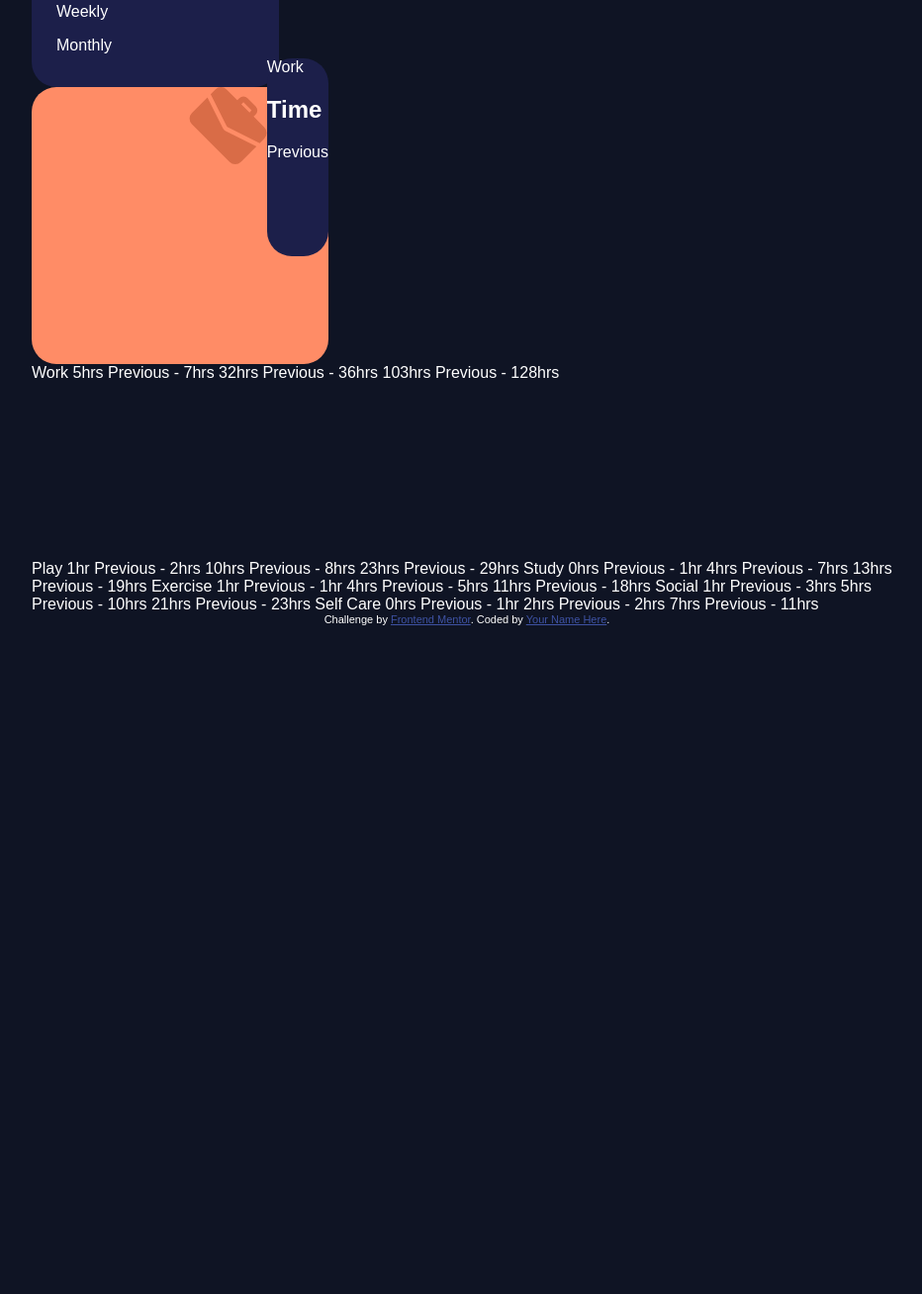
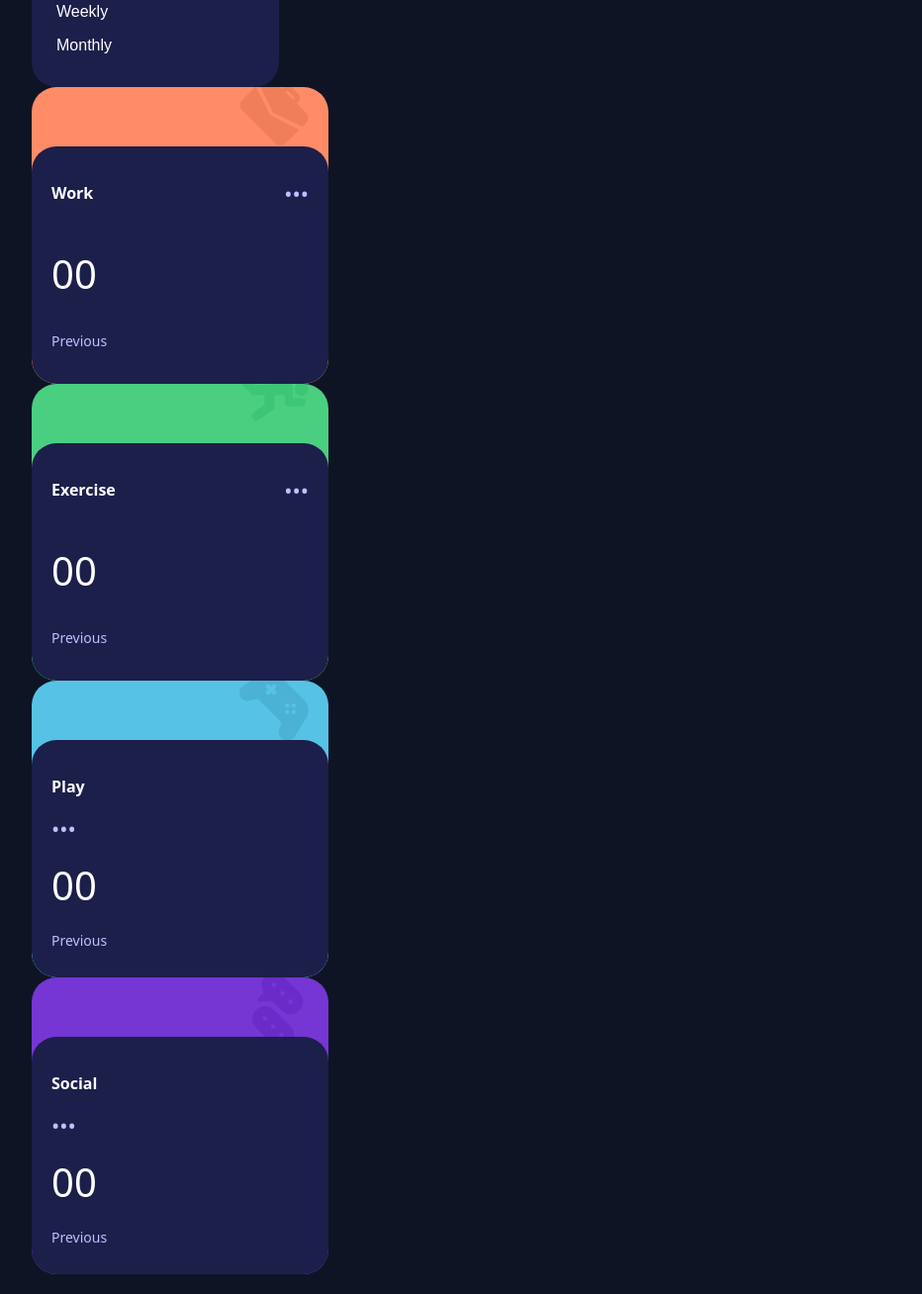
Before and after one commit to Vacuna98/time-tracking-dashboard-main, a plain HTML site: page index.html in a window 1280 px wide. Shown: the part 612-1920 px from the top of the page at 99% size, without its empty margins (168-1100 px from the left). Before the commit the page ends 1444 px from the top, so only its background shows below. Drawn offline with Linux system fonts and the light colour scheme.

Commit message:
card update

```diff
--- a/index.html
+++ b/index.html
@@ -56,40 +56,142 @@
 <!------------------------------------ Work --------------------------------->
     <div class="container container2">
 
-      <div class="row">
+
         <img src="./images/icon-work.svg" class="work-img" alt="work background suitcase">
-      </div>
-      <div class="row">
 
-        <div class="box2 box2-text ">
-          <p>Work</p>
-          <h2> Time</h2>
-          <p> Previous</p>
-        </div>
-      </div>
-
+         <div class="box2">
+    <div class="box2-header">
+      <p class="title">Work</p>
+      <span class="dots">•••</span>
     </div>
 
 
-    <!------------------------------------ WORK------------------------------->
-    Work 5hrs
+        <h2 class="hours">00</h2>
+    <p class="previous">Previous</p>
+  </div>
+</div>
+
+
+    <!------------------------------------ WORK THINGS ------------------------------>
+
+    <!--Work 5hrs-->
     <!-- daily -->
-    Previous - 7hrs
+    <!--Previous - 7hrs-->
     <!-- daily -->
-    32hrs
+    <!--32hrs -->
     <!-- weekly -->
-     Previous - 36hrs
+    <!--Previous - 36hrs-->
     <!-- weekly -->
-    103hrs
+    <!--103hrs-->
     <!-- monthly -->
-    Previous - 128hrs
+    <!--Previous - 128hrs-->
     <!-- monthly -->
+
+
+<!-------------------------------------Exercise-------------------------->
+<div class="container container3">
+
+
+        <img src="./images/icon-exercise.svg" class="exercise-img" alt="exercise green guy running">
+
+         <div class="box3">
+    <div class="box3-header">
+      <p class="title">Exercise</p>
+      <span class="dots">•••</span>
+    </div>
+
+
+        <h2 class="hours">00</h2>
+    <p class="previous">Previous</p>
+  </div>
+</div>
+
+<!--Exercise 1hr -->
+<!-- daily -->
+<!--Previous - 1hr-->
+<!-- daily -->
+<!--4hrs-->
+<!-- weekly -->
+<!--Previous - 5hrs-->
+<!-- weekly -->
+<!--11hrs-->
+<!-- monthly -->
+<!--Previous - 18hrs-->
+<!-- monthly -->
+
+
+<!----------------------------------------- Play ------------------------------->
+
+<div class="container container4">
+
+
+        <img src="./images/icon-play.svg" class="play-img" alt="game control">
+
+         <div class="box4">
+    <div class="box4-header">
+      <p class="title">Play</p>
+      <span class="dots">•••</span>
+    </div>
+
+
+        <h2 class="hours">00</h2>
+    <p class="previous">Previous</p>
+  </div>
+</div>
+
+
+<!--Play 1hr-->
+<!-- daily -->
+<!--Previous - 2hrs -->
+<!-- daily -->
+<!-- 10hrs -->
+<!-- weekly -->
+<!--Previous - 8hrs -->
+<!-- weekly -->
+<!--23hrs -->
+<!-- monthly -->
+<!--Previous - 29hrs -->
+<!-- monthly -->
+
+<!-------------------------------Social---------------------->
+
+<div class="container container5">
+
+
+        <img src="./images/icon-social.svg" class="social-img" alt="message icon">
+
+         <div class="box5">
+    <div class="box5-header">
+      <p class="title">Social</p>
+      <span class="dots">•••</span>
+    </div>
+
+
+        <h2 class="hours">00</h2>
+    <p class="previous">Previous</p>
+  </div>
+</div>
 
 
 
 
 
-    <br />
+
+<!--Social 1hr-->
+<!-- daily -->
+<!--Previous - 3hrs-->
+<!-- daily -->
+<!--5hrs-->
+<!-- weekly -->
+<!--Previous - 10hrs-->
+<!-- weekly -->
+<!--21hrs-->
+<!-- monthly -->
+<!--Previous - 23hrs-->
+<!-- monthly -->
+
+
+<br />
     <br />
     <br />
     <br />
@@ -104,18 +206,6 @@
 
 
 
-    Play 1hr
-    <!-- daily -->
-    Previous - 2hrs
-    <!-- daily -->
-    10hrs
-    <!-- weekly -->
-    Previous - 8hrs
-    <!-- weekly -->
-    23hrs
-    <!-- monthly -->
-    Previous - 29hrs
-    <!-- monthly -->
 
     Study 0hrs
     <!-- daily -->
@@ -130,31 +220,7 @@
     Previous - 19hrs
     <!-- monthly -->
 
-    Exercise 1hr
-    <!-- daily -->
-    Previous - 1hr
-    <!-- daily -->
-    4hrs
-    <!-- weekly -->
-    Previous - 5hrs
-    <!-- weekly -->
-    11hrs
-    <!-- monthly -->
-    Previous - 18hrs
-    <!-- monthly -->
 
-    Social 1hr
-    <!-- daily -->
-    Previous - 3hrs
-    <!-- daily -->
-    5hrs
-    <!-- weekly -->
-    Previous - 10hrs
-    <!-- weekly -->
-    21hrs
-    <!-- monthly -->
-    Previous - 23hrs
-    <!-- monthly -->
 
     Self Care 0hrs
     <!-- daily -->
--- a/styles/styles.css
+++ b/styles/styles.css
@@ -42,25 +42,269 @@ body{
 /* -------------------------------------------- */
 
 /*------------------WORK------------------------ */
-.container2{
-  background-color: hsl(15, 100%, 70%);;
+.container2 {
+  background-color: hsl(15, 100%, 70%);
   border-radius: 25px;
   width: 300px;
   height: 280px;
-  display:flex;
-  justify-content: end;
-
+  position: relative;
+  padding-top: 20px;
+  overflow: hidden;
+  font-family: system-ui, sans-serif;
 }
 
-.work-img{
-  display: flex;
-  justify-content: end;
+/* suitcase icon */
+.work-img {
+  position: absolute;
+  right: 20px;
+  top: -10px;
+  width: 70px;
+  opacity: 0.4;
 }
 
-.box2{
-  position: relative;
+/* dark card */
+.box2 {
   background: hsl(235, 46%, 20%);
-  margin-top: -45px;
+  position: absolute;
+  left: 0;
+  right: 0;
+  bottom: 0;                           /* sticks to bottom */
   height: 200px;
   border-radius: 25px;
+  padding: 20px;
+  color: white;
+  display: flex;
+  flex-direction: column;
+  justify-content: space-between;
 }
+
+/* title + dots */
+.box2-header {
+  display: flex;
+  justify-content: space-between;
+  align-items: center;
+}
+
+.title {
+  font-weight: 600;
+}
+
+.dots {
+  font-size: 22px;
+  color: hsl(236, 100%, 87%);
+}
+
+/* big hours text */
+.hours {
+  font-size: 40px;
+  font-weight: 500;
+  margin: 15px 0 5px;
+}
+
+/* small “Last Week – …” text */
+.previous {
+  font-size: 14px;
+  color: hsl(236, 100%, 87%);
+}
+
+/*---------------------------EXCERISE-------------------------*/
+.container3 {
+  background-color: hsl(145, 58%, 55%);
+  border-radius: 25px;
+  width: 300px;
+  height: 280px;
+  position: relative;
+  padding-top: 20px;
+  overflow: hidden;
+  font-family: system-ui, sans-serif;
+}
+
+/* suitcase icon */
+.exercise-img {
+  position: absolute;
+  right: 20px;
+  top: -10px;
+  width: 70px;
+  opacity: 0.4;
+}
+
+/* dark card */
+.box3 {
+  background: hsl(235, 46%, 20%);
+  position: absolute;
+  left: 0;
+  right: 0;
+  bottom: 0;                           /* sticks to bottom */
+  height: 200px;
+  border-radius: 25px;
+  padding: 20px;
+  color: white;
+  display: flex;
+  flex-direction: column;
+  justify-content: space-between;
+}
+
+/* title + dots */
+.box3-header {
+  display: flex;
+  justify-content: space-between;
+  align-items: center;
+}
+
+.title {
+  font-weight: 600;
+}
+
+.dots {
+  font-size: 22px;
+  color: hsl(236, 100%, 87%);
+}
+
+/* big hours text */
+.hours {
+  font-size: 40px;
+  font-weight: 500;
+  margin: 15px 0 5px;
+}
+
+/* small “Last Week – …” text */
+.previous {
+  font-size: 14px;
+  color: hsl(236, 100%, 87%);
+}
+/*------------------------PLAY-----------------------*/
+
+.container4 {
+  background-color: hsl(195, 74%, 62%);
+  border-radius: 25px;
+  width: 300px;
+  height: 280px;
+  position: relative;
+  padding-top: 20px;
+  overflow: hidden;
+  font-family: system-ui, sans-serif;
+}
+
+/* suitcase icon */
+.play-img {
+  position: absolute;
+  right: 20px;
+  top: -10px;
+  width: 70px;
+  opacity: 0.4;
+}
+
+/* dark card */
+.box4 {
+  background: hsl(235, 46%, 20%);
+  position: absolute;
+  left: 0;
+  right: 0;
+  bottom: 0;                           /* sticks to bottom */
+  height: 200px;
+  border-radius: 25px;
+  padding: 20px;
+  color: white;
+  display: flex;
+  flex-direction: column;
+  justify-content: space-between;
+}
+
+/* title + dots */
+.box-header {
+  display: flex;
+  justify-content: space-between;
+  align-items: center;
+}
+
+.title {
+  font-weight: 600;
+}
+
+.dots {
+  font-size: 22px;
+  color: hsl(236, 100%, 87%);
+}
+
+/* big hours text */
+.hours {
+  font-size: 40px;
+  font-weight: 500;
+  margin: 15px 0 5px;
+}
+
+/* small “Last Week – …” text */
+.previous {
+  font-size: 14px;
+  color: hsl(236, 100%, 87%);
+}
+
+/*------------------------- Social ----------------------*/
+.container5 {
+  background-color: hsl(264, 64%, 52%);
+  border-radius: 25px;
+  width: 300px;
+  height: 280px;
+  position: relative;
+  padding-top: 20px;
+  overflow: hidden;
+  font-family: system-ui, sans-serif;
+}
+
+/* suitcase icon */
+.social-img {
+  position: absolute;
+  right: 20px;
+  top: -10px;
+  width: 70px;
+  opacity: 0.4;
+}
+
+/* dark card */
+.box5 {
+  background: hsl(235, 46%, 20%);
+  position: absolute;
+  left: 0;
+  right: 0;
+  bottom: 0;                           /* sticks to bottom */
+  height: 200px;
+  border-radius: 25px;
+  padding: 20px;
+  color: white;
+  display: flex;
+  flex-direction: column;
+  justify-content: space-between;
+}
+
+/* title + dots */
+.box-header {
+  display: flex;
+  justify-content: space-between;
+  align-items: center;
+}
+
+.title {
+  font-weight: 600;
+}
+
+.dots {
+  font-size: 22px;
+  color: hsl(236, 100%, 87%);
+}
+
+/* big hours text */
+.hours {
+  font-size: 40px;
+  font-weight: 500;
+  margin: 15px 0 5px;
+}
+
+/* small “Last Week – …” text */
+.previous {
+  font-size: 14px;
+  color: hsl(236, 100%, 87%);
+}
+
+/*-------------------------Study ------------------------*/
+
+/*--------------------------Self Care--------------------*/
```
